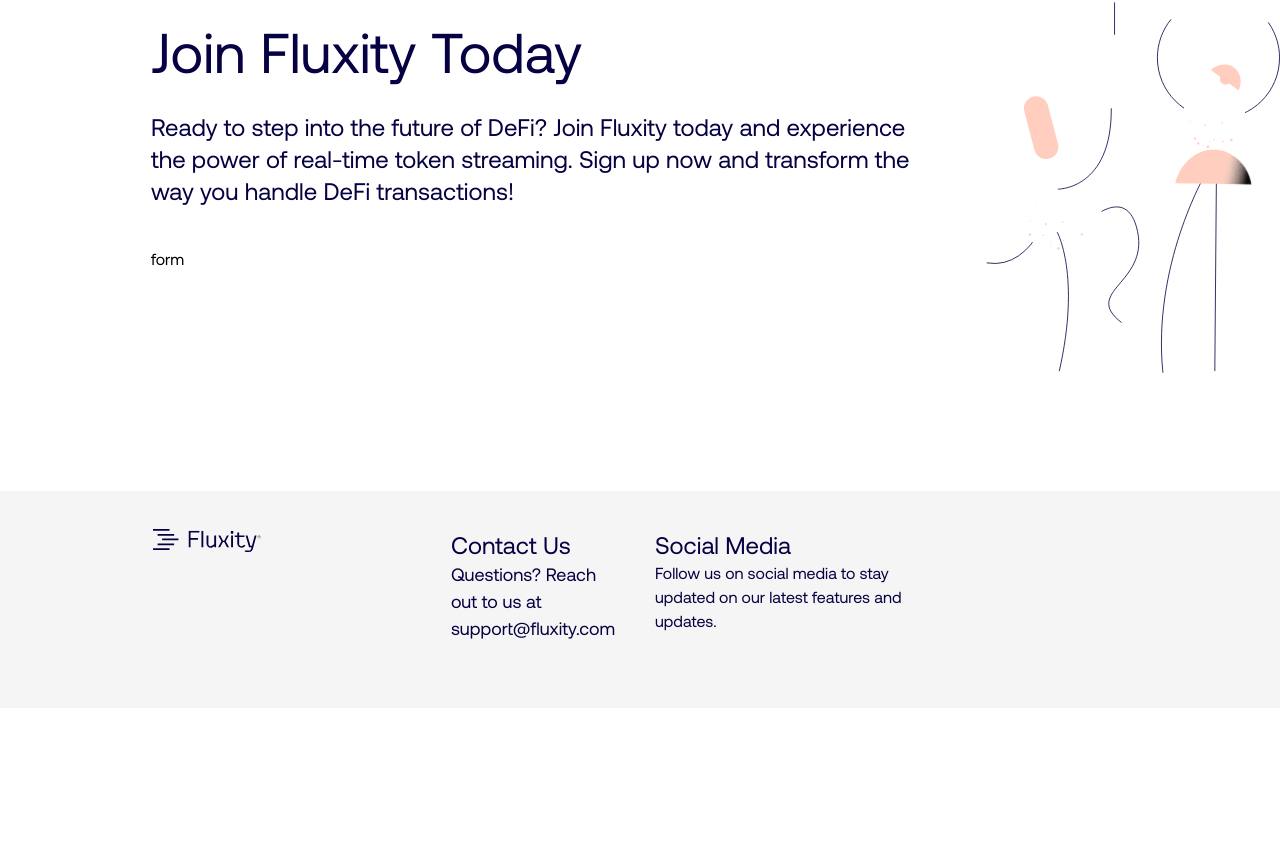
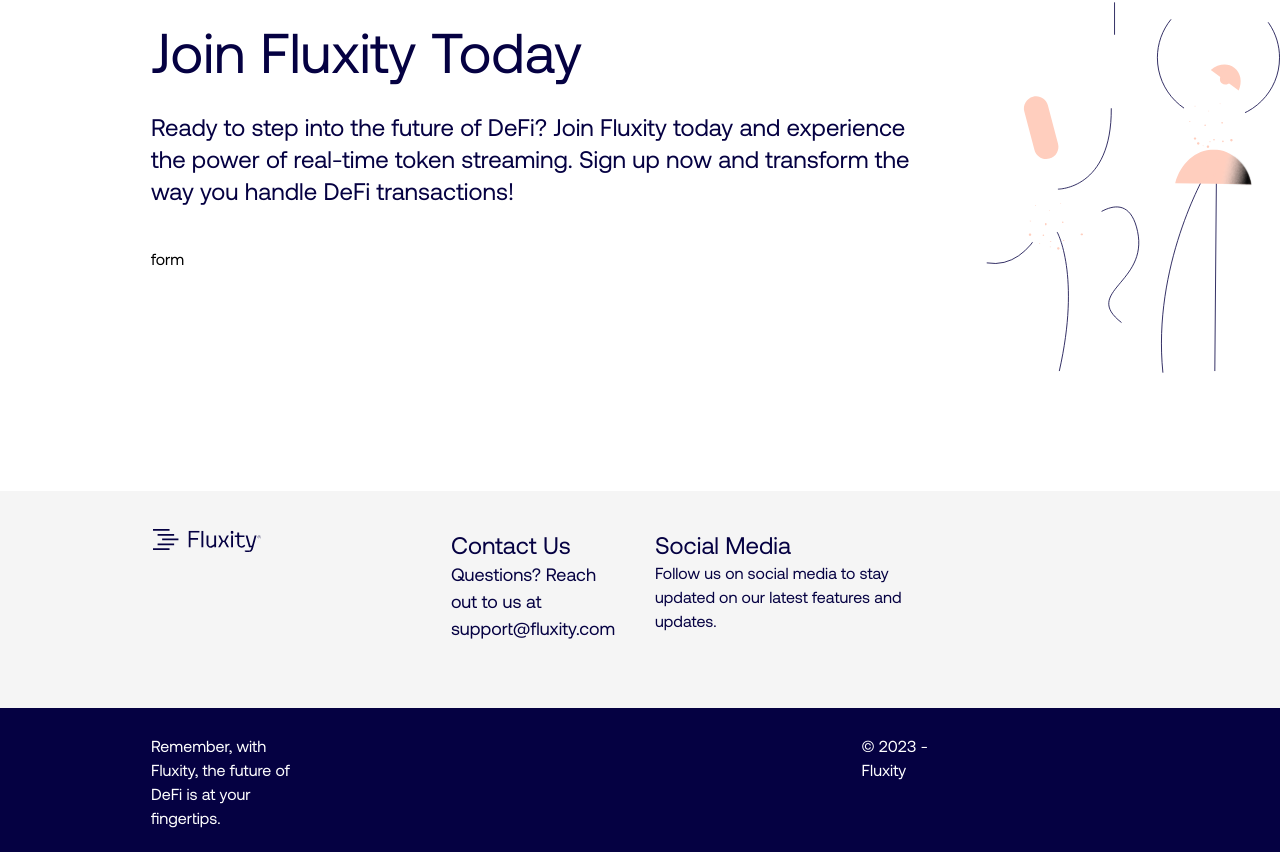
Before and after one commit to luanlabs/fluxity.finance, a Next.js app: page / in a window 1280 px wide. Shown: the part 816-1668 px from the top of the page. Before the commit the page ends 1524 px from the top, so only its background shows below. Built offline with nearby package versions, Linux system fonts and the light colour scheme.

Commit message:
chore: add footer

```diff
--- a/src/app/page.tsx
+++ b/src/app/page.tsx
@@ -1,4 +1,5 @@
 import ContactUs from '@/containers/ContactUs';
+import Footer from '@/containers/Footer';
 import JoinUs from '@/containers/JoinUs';
 import WhyFluxity from '@/containers/WhyFluxity';
 
@@ -8,6 +9,7 @@
       <WhyFluxity />
       <JoinUs />
       <ContactUs />
+      <Footer />
     </>
   );
 }
--- /dev/null
+++ b/src/containers/Footer.tsx
@@ -0,0 +1,14 @@
+import React from 'react';
+
+const Footer = () => {
+  return (
+    <div className="bg-MidnightBlue flex justify-center text-white text-base gap-[550px] pt-[26px] pb-[22px] pl-[151px] pr-[347px]">
+      <p>
+        Remember, with Fluxity, the future of <br /> DeFi is at your fingertips.
+      </p>
+      <p>© 2023 - Fluxity</p>
+    </div>
+  );
+};
+
+export default Footer;
```
